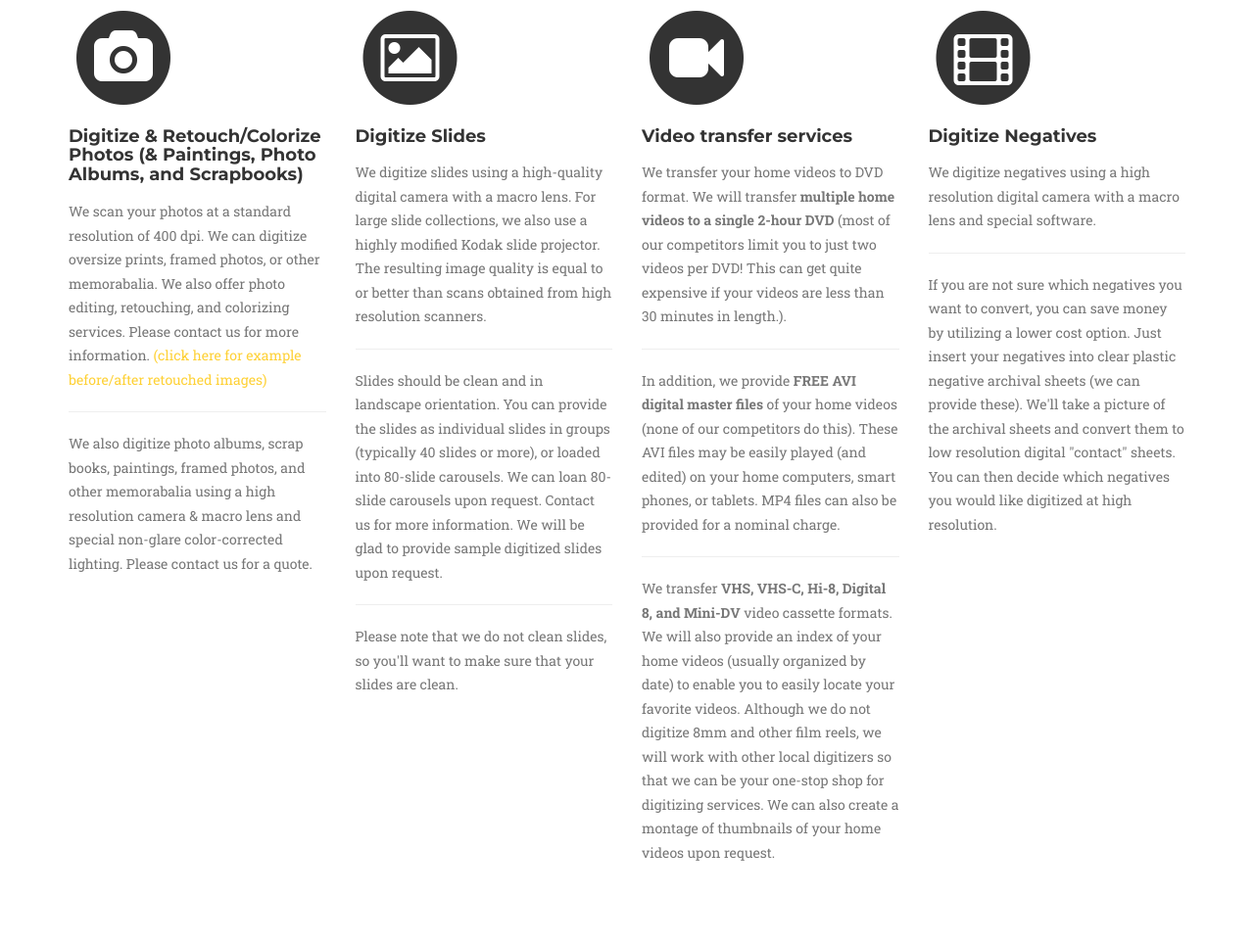
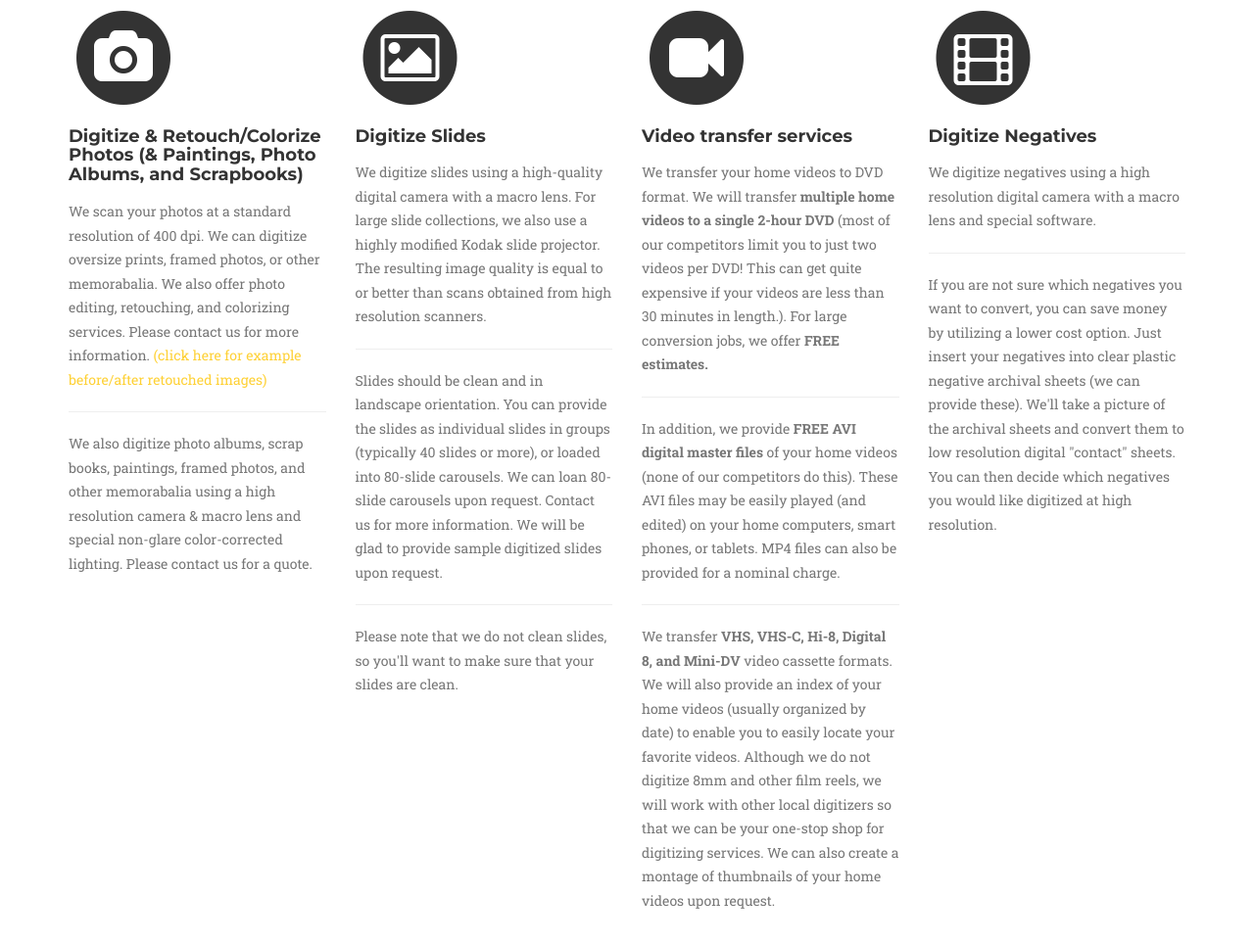
Before and after one commit to pandapix/pandapix.github.io, a website: page index.html in a window 1280 px wide. Shown: the part 1137-2101 px from the top of the page at 98% size. Drawn offline with nearby package versions, Linux system fonts and the light colour scheme; grey boxes are pictures that could not be loaded; a web font is replaced by a local one.

Commit message:
Update index.html

```diff
--- a/index.html
+++ b/index.html
@@ -139,7 +139,7 @@
                         <i class="fa fa-video-camera fa-stack-1x fa-inverse"></i>
                     </span>
                     <h4 class="service-heading">Video transfer services</h4>
-                    <p class="text-muted">We transfer your home videos to DVD format.  We will transfer <strong>multiple home videos to a single 2-hour DVD</strong> (most of our competitors limit you to just two videos per DVD!  This can get quite expensive if your videos are less than 30 minutes in length.). </p>
+                    <p class="text-muted">We transfer your home videos to DVD format.  We will transfer <strong>multiple home videos to a single 2-hour DVD</strong> (most of our competitors limit you to just two videos per DVD!  This can get quite expensive if your videos are less than 30 minutes in length.).  For large conversion jobs, we offer <strong>FREE estimates.</strong>        </p>
 					<hr>
 					<p class="text-muted">In addition, we provide <strong>FREE AVI digital master files</strong> of your home videos (none of our competitors do this).  These AVI files may be easily played (and edited) on your home computers, smart phones, or tablets.  MP4 files can also be provided for a nominal charge.</p>
 					<hr>
```
